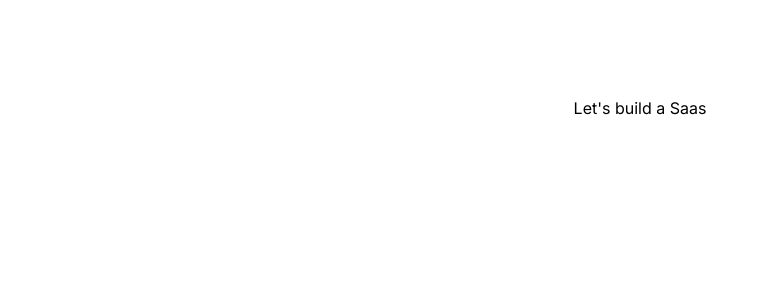
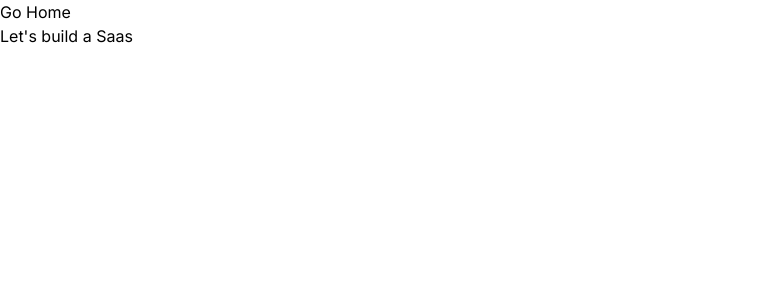
Before and after one commit to prathameshjchavan/translation-saas, a Next.js app: page / in a window 1280 px wide. Shown: the top 300 px of the page, without its empty margins (0-768 px from the left). Built offline with nearby package versions, Linux system fonts and the light colour scheme.

Commit message:
added header  logo

```diff
--- a/app/layout.tsx
+++ b/app/layout.tsx
@@ -1,6 +1,7 @@
 import type { Metadata } from "next";
 import { Inter } from "next/font/google";
 import "./globals.css";
+import Header from "@/components/Header";
 
 const inter = Inter({ subsets: ["latin"] });
 
@@ -16,7 +17,10 @@ export default function RootLayout({
 }) {
 	return (
 		<html lang="en">
-			<body className={inter.className}>{children}</body>
+			<body className={inter.className}>
+				<Header />
+				{children}
+			</body>
 		</html>
 	);
 }
--- a/app/page.tsx
+++ b/app/page.tsx
@@ -1,6 +1,6 @@
 export default function Home() {
 	return (
-		<main className="flex min-h-screen flex-col items-center justify-between p-24">
+		<main>
 			<h1>Let&apos;s build a Saas</h1>
 		</main>
 	);
--- /dev/null
+++ b/components/Header.tsx
@@ -0,0 +1,13 @@
+import Logo from "./Logo";
+
+const Header = () => {
+	return (
+		<header>
+			<nav>
+				<Logo />
+			</nav>
+		</header>
+	);
+};
+
+export default Header;
--- /dev/null
+++ b/components/Logo.tsx
@@ -0,0 +1,7 @@
+import Link from "next/link";
+
+const Logo = () => {
+	return <Link href="/">Go Home</Link>;
+};
+
+export default Logo;
```
